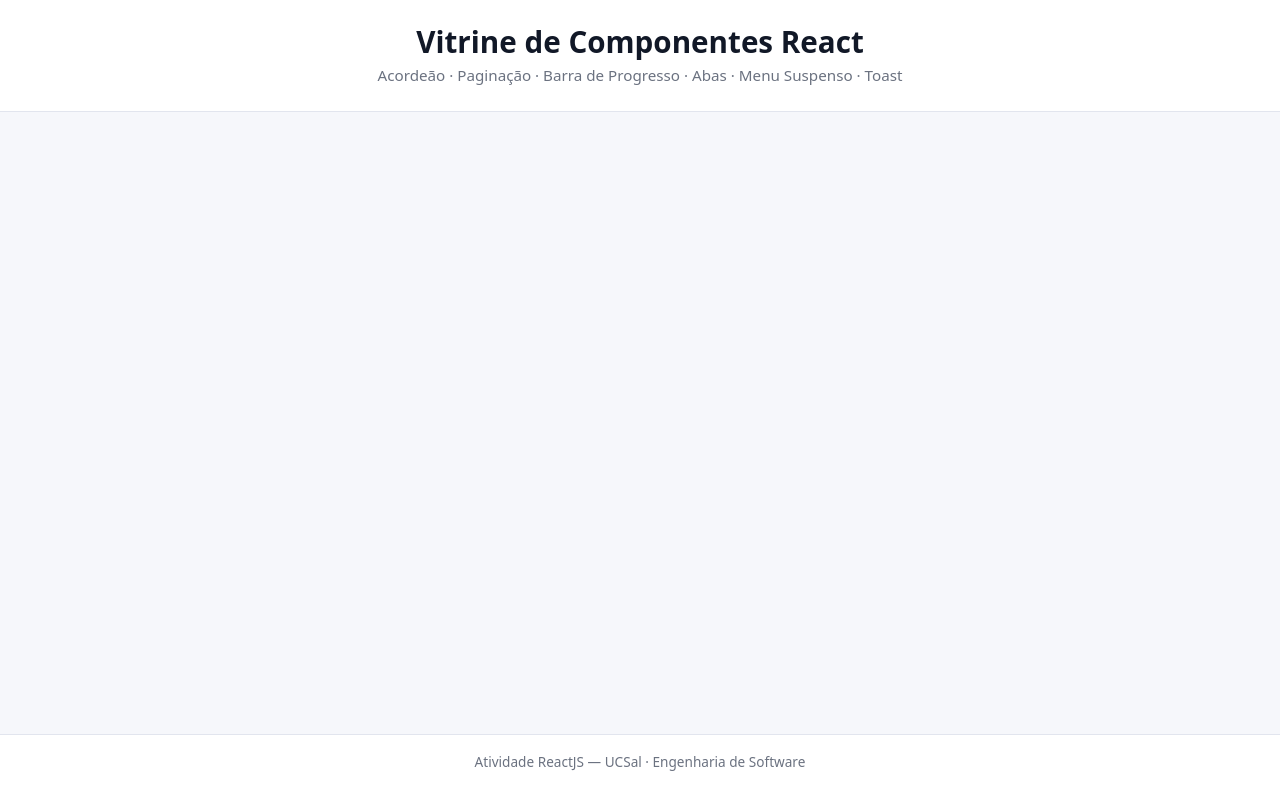
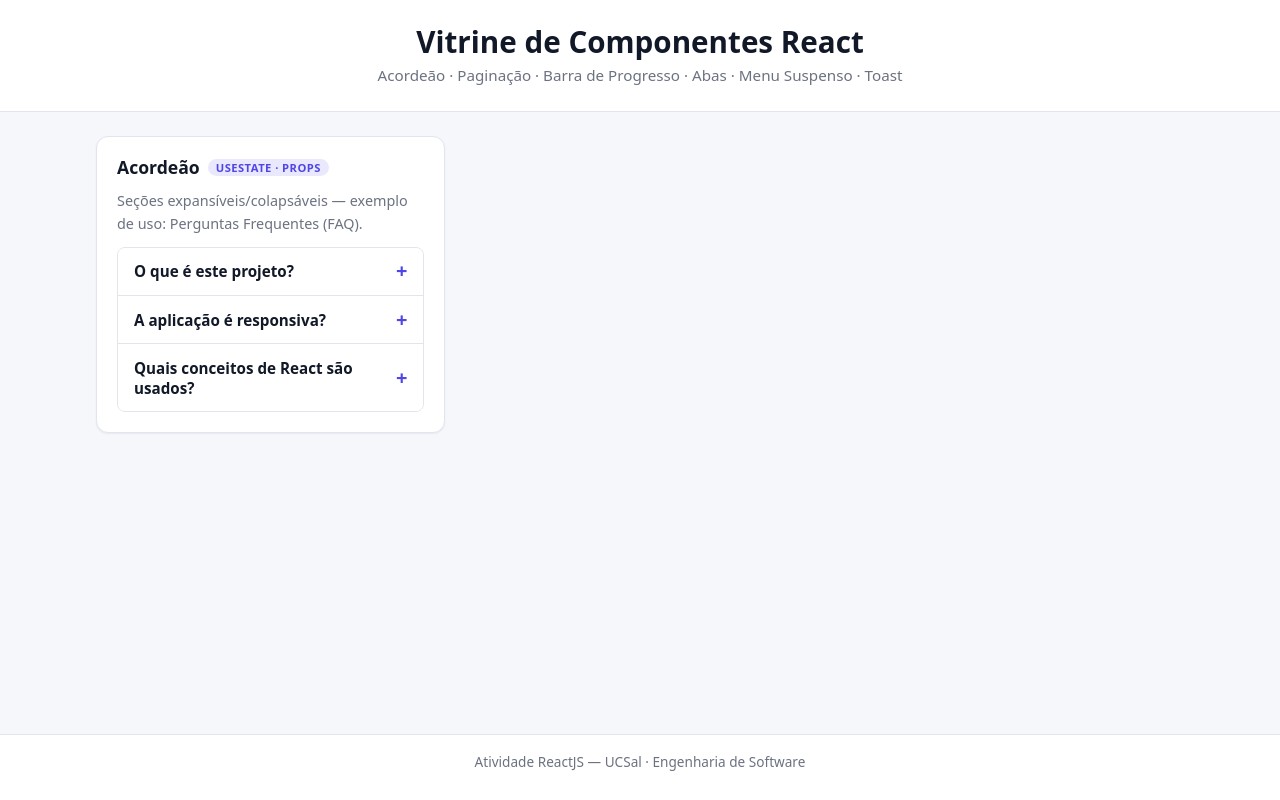
Before and after one commit to Caspiom/elton-cruzeiros, a React (Vite) app: page / in a window 1280 px wide. Built offline with nearby package versions, Linux system fonts and the light colour scheme.

Commit message:
feat(accordion): acordeão (FAQ) com Card reutilizavel e ARIA

```diff
--- a/src/App.css
+++ b/src/App.css
@@ -61,43 +61,6 @@
   }
 }
 
-/* ---------- Card que embrulha cada componente ---------- */
-.card {
-  background: var(--surface);
-  border: 1px solid var(--border);
-  border-radius: var(--radius);
-  box-shadow: var(--shadow-sm);
-  padding: 1.25rem;
-  display: flex;
-  flex-direction: column;
-  gap: 0.75rem;
-}
-
-.card h2 {
-  font-size: 1.1rem;
-  display: flex;
-  align-items: center;
-  gap: 0.5rem;
-  margin: 0;
-}
-
-.card .badge {
-  font-size: 0.7rem;
-  font-weight: 600;
-  text-transform: uppercase;
-  letter-spacing: 0.04em;
-  color: var(--primary);
-  background: var(--primary-soft);
-  padding: 2px 8px;
-  border-radius: 999px;
-}
-
-.card .desc {
-  color: var(--text-muted);
-  font-size: 0.9rem;
-  margin: 0;
-}
-
 /* ---------- Rodapé ---------- */
 .footer {
   border-top: 1px solid var(--border);
--- a/src/App.jsx
+++ b/src/App.jsx
@@ -1,13 +1,32 @@
 import './App.css'
+import Card from './components/Card/Card'
+import Accordion from './components/Accordion/Accordion'
+
+// Conteúdo fictício, porém semanticamente relevante (FAQ) para o acordeão.
+const faqItems = [
+  {
+    title: 'O que é este projeto?',
+    content:
+      'Uma vitrine de componentes de interface construídos com React.js, demonstrando componentes, props, estado e hooks.',
+  },
+  {
+    title: 'A aplicação é responsiva?',
+    content:
+      'Sim. O layout é mobile-first e se reorganiza em celulares, tablets e desktops usando CSS Grid e media queries.',
+  },
+  {
+    title: 'Quais conceitos de React são usados?',
+    content:
+      'Componentes funcionais, passagem de dados via props, estado local com useState, efeitos com useEffect e manipulação de eventos.',
+  },
+]
 
 /**
  * App — componente principal que orquestra todos os demais.
  *
- * Cada componente visual fica dentro de um card (uma <section>
+ * Cada componente visual fica dentro de um <Card> (uma <section>
  * semântica) com título e descrição. A grade é responsiva e se
  * adapta a celular, tablet e desktop (ver App.css).
- *
- * Os componentes visuais serão adicionados à grade a seguir.
  */
 function App() {
   return (
@@ -21,7 +40,13 @@ function App() {
 
       <main className="main">
         <div className="grid">
-          {/* Os cards com os componentes serão inseridos aqui */}
+          <Card
+            title="Acordeão"
+            badge="useState · props"
+            description="Seções expansíveis/colapsáveis — exemplo de uso: Perguntas Frequentes (FAQ)."
+          >
+            <Accordion items={faqItems} />
+          </Card>
         </div>
       </main>
 
--- /dev/null
+++ b/src/components/Accordion/Accordion.jsx
@@ -0,0 +1,76 @@
+import { useState } from 'react'
+import styles from './Accordion.module.css'
+
+/**
+ * Accordion — seções de conteúdo expansíveis/colapsáveis (ex.: FAQ).
+ *
+ * Conceitos React demonstrados:
+ *  - props: recebe `items` ([{ title, content }]) e `allowMultiple`
+ *  - state (useState): guarda quais índices estão abertos
+ *  - manipulação de eventos: onClick no cabeçalho de cada item
+ *
+ * Por padrão apenas um item fica aberto por vez. Passe
+ * allowMultiple={true} para permitir vários abertos.
+ *
+ * Acessibilidade: usa <button> com aria-expanded e aria-controls,
+ * e a região de conteúdo com role="region" + aria-labelledby.
+ */
+function Accordion({ items = [], allowMultiple = false }) {
+  // Conjunto de índices abertos. Set é prático para alternar itens.
+  const [openIndexes, setOpenIndexes] = useState(() => new Set())
+
+  function toggle(index) {
+    setOpenIndexes((prev) => {
+      const next = new Set(allowMultiple ? prev : [])
+      if (prev.has(index)) {
+        next.delete(index) // já estava aberto -> fecha
+      } else {
+        next.add(index) // abre o item clicado
+      }
+      return next
+    })
+  }
+
+  return (
+    <div className={styles.accordion}>
+      {items.map((item, index) => {
+        const isOpen = openIndexes.has(index)
+        const headingId = `acc-header-${index}`
+        const panelId = `acc-panel-${index}`
+
+        return (
+          <div className={styles.item} key={index}>
+            <h3 className={styles.heading}>
+              <button
+                type="button"
+                id={headingId}
+                className={styles.trigger}
+                aria-expanded={isOpen}
+                aria-controls={panelId}
+                onClick={() => toggle(index)}
+              >
+                <span>{item.title}</span>
+                <span className={styles.icon} aria-hidden="true">
+                  {isOpen ? '−' : '+'}
+                </span>
+              </button>
+            </h3>
+
+            {/* A transição suave é feita animando grid-template-rows
+                (de 0fr para 1fr), técnica moderna de CSS. */}
+            <div
+              id={panelId}
+              role="region"
+              aria-labelledby={headingId}
+              className={`${styles.panel} ${isOpen ? styles.open : ''}`}
+            >
+              <div className={styles.panelInner}>{item.content}</div>
+            </div>
+          </div>
+        )
+      })}
+    </div>
+  )
+}
+
+export default Accordion
--- /dev/null
+++ b/src/components/Accordion/Accordion.module.css
@@ -0,0 +1,65 @@
+/* Accordion.module.css — escopo local via CSS Modules */
+
+.accordion {
+  border: 1px solid var(--border);
+  border-radius: var(--radius-sm);
+  overflow: hidden;
+}
+
+.item + .item {
+  border-top: 1px solid var(--border);
+}
+
+.heading {
+  margin: 0;
+  font-size: 1rem;
+}
+
+.trigger {
+  width: 100%;
+  display: flex;
+  align-items: center;
+  justify-content: space-between;
+  gap: 0.75rem;
+  padding: 0.85rem 1rem;
+  background: var(--surface);
+  color: var(--heading);
+  border: none;
+  text-align: left;
+  font-size: 0.95rem;
+  font-weight: 600;
+  transition: background 0.2s ease;
+}
+
+.trigger:hover {
+  background: var(--surface-2);
+}
+
+.icon {
+  flex: none;
+  font-size: 1.25rem;
+  line-height: 1;
+  color: var(--primary);
+}
+
+/* Painel: anima a altura via grid-template-rows 0fr -> 1fr */
+.panel {
+  display: grid;
+  grid-template-rows: 0fr;
+  transition: grid-template-rows 0.3s ease;
+  background: var(--surface-2);
+}
+
+.panel.open {
+  grid-template-rows: 1fr;
+}
+
+.panelInner {
+  overflow: hidden;
+  color: var(--text-muted);
+  font-size: 0.9rem;
+}
+
+.panel.open .panelInner {
+  padding: 0.85rem 1rem;
+}
--- /dev/null
+++ b/src/components/Card/Card.css
@@ -0,0 +1,38 @@
+/* Card.css — estilo do invólucro de cada componente */
+
+.card {
+  background: var(--surface);
+  border: 1px solid var(--border);
+  border-radius: var(--radius);
+  box-shadow: var(--shadow-sm);
+  padding: 1.25rem;
+  display: flex;
+  flex-direction: column;
+  gap: 0.75rem;
+}
+
+.card h2 {
+  font-size: 1.1rem;
+  display: flex;
+  align-items: center;
+  flex-wrap: wrap;
+  gap: 0.5rem;
+  margin: 0;
+}
+
+.card .badge {
+  font-size: 0.7rem;
+  font-weight: 600;
+  text-transform: uppercase;
+  letter-spacing: 0.04em;
+  color: var(--primary);
+  background: var(--primary-soft);
+  padding: 2px 8px;
+  border-radius: 999px;
+}
+
+.card .desc {
+  color: var(--text-muted);
+  font-size: 0.9rem;
+  margin: 0;
+}
--- /dev/null
+++ b/src/components/Card/Card.jsx
@@ -0,0 +1,25 @@
+import './Card.css'
+
+/**
+ * Card — invólucro visual reutilizável para cada componente da vitrine.
+ *
+ * Demonstra composição com props:
+ *  - title: título exibido no cabeçalho do card
+ *  - badge: pequena etiqueta (ex.: nome do conceito React demonstrado)
+ *  - description: texto curto explicando o propósito do componente
+ *  - children: o componente visual em si (conteúdo aninhado)
+ */
+function Card({ title, badge, description, children }) {
+  return (
+    <section className="card" aria-label={title}>
+      <h2>
+        {title}
+        {badge && <span className="badge">{badge}</span>}
+      </h2>
+      {description && <p className="desc">{description}</p>}
+      {children}
+    </section>
+  )
+}
+
+export default Card
```
